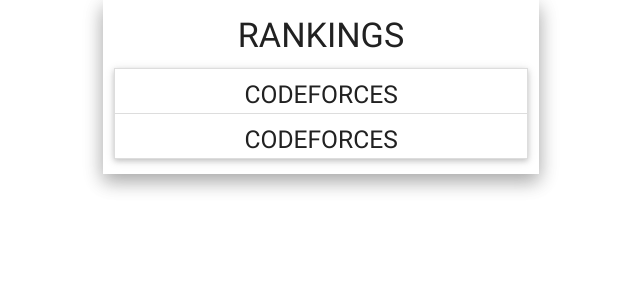
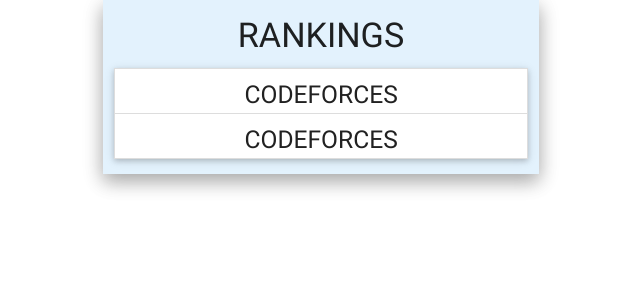
Before and after one commit to saumyajitnitw/ranking, a CodeIgniter app: page /projects/ in a window 1280 px wide. Shown: the top 300 px of the page, without its empty margins (319-959 px from the left). Run offline with CodeIgniter, Linux system fonts and the light colour scheme.

Commit message:
some changes. lots of js bugs

```diff
--- a/application/views/base/footer.php
+++ b/application/views/base/footer.php
@@ -2,7 +2,7 @@
 				<div class="modal-content">
 				</div>
 				<div class="modal-footer">
-					<a href="#" class="btn waves-effect waves-light modal-action modal-close" style="margin-right:5%"><i class="mdi-action-done"></i> OK</a>
+					<button onclick="resetdata()" id="ok" class="btn yellow waves-effect waves-light modal-action modal-close" style="margin-right:5%"><i class="mdi-action-done"></i> OK</button>
 				</div>
 			</div>
 
--- a/application/views/base/header.php
+++ b/application/views/base/header.php
@@ -13,5 +13,5 @@ if (isset($css)) {
 
 <div class="container">
 	<div class="row">
-		<div class="col center-align z-depth-2 s6 offset-s3 grid-example">
+		<div class="col blue lighten-5 center-align z-depth-2 s6 offset-s3 grid-example false-click">
 			<h4>RANKINGS</h4>
--- a/application/views/main_view.php
+++ b/application/views/main_view.php
@@ -1,6 +1,6 @@
 <ul class="collapsible" data-collapsible="accordion">
 	<li>
-		<div class="collapsible-header waves-effect" ><h5>CODEFORCES</h5></div>
+		<div class="collapsible-header waves-effect waves-orange"><h5>CODEFORCES</h5></div>
 		<div class="collapsible-body">
 			<div class="row">
 				<div class="input-field col s10 offset-s1">
@@ -9,13 +9,13 @@
 				</div>
 			</div>
 
-			<button class="btn green waves-effect waves-light modal-trigger" href="#show"type="submit" name="action">Get current CodeForces Rating
+			<button class="btn green waves-effect waves-teal modal-trigger" href="#show"type="submit" id="submit1"name="action">Get current CodeForces Rating
 				<i class="mdi-content-send right"></i>
 			</button>
 		</div>
 	</li>
 
-	<li>
+	<li id="two">
 		<div class="collapsible-header waves-effect" ><h5>CODEFORCES</h5></div>
 		<div class="collapsible-body">
 			<div class="row">
--- a/assets/js/offcanvas.js
+++ b/assets/js/offcanvas.js
@@ -10,3 +10,8 @@ $(document).ready(function(){
     // the "href" attribute of .modal-trigger must specify the modal ID that wants to be triggered
     $('.modal-trigger').leanModal();
 });
+
+
+$('#username').keyup(function() {
+	console.log($('#username').val());
+});
```
